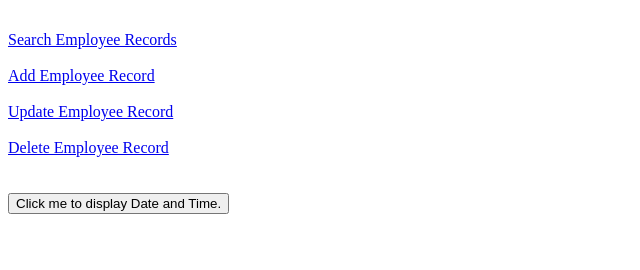
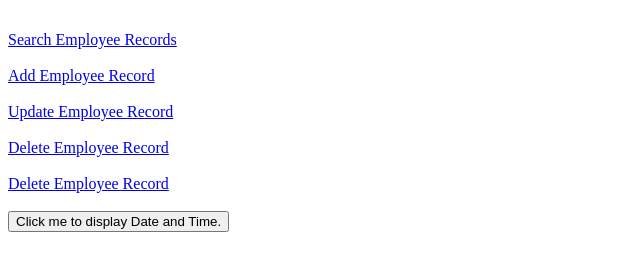
Before and after one commit to axbjos/inet4031_phpcrudecrud_lamp, a plain HTML site: page index.html in a window 1280 px wide. Shown: the part 88-358 px from the top of the page, without its empty margins (0-640 px from the left). Drawn offline with Linux system fonts and the light colour scheme.

Commit message:
updated index page to include ajax example

```diff
--- a/index.html
+++ b/index.html
@@ -15,11 +15,10 @@
         <br><br>
 	<a href="updateemployee.html" title="Update Employee" target="_parent">Update Employee Record</a>
         <br><br>
-        <a href="deleteemployee.html" title="Delete Employee" target="_parent">Delete Employee Record</a>
-        <br>
-	<br>
-	<br>
-
+    <a href="deleteemployee.html" title="Delete Employee" target="_parent">Delete Employee Record</a>
+        <br><br>
+	<a href="findemployeeajax2.html" title="Find Employee with AJAX" target="_parent">Delete Employee Record</a>
+        <br><br>
 <button type="button"
 onclick="document.getElementById('demo').innerHTML = Date()">
 Click me to display Date and Time.</button>
```
